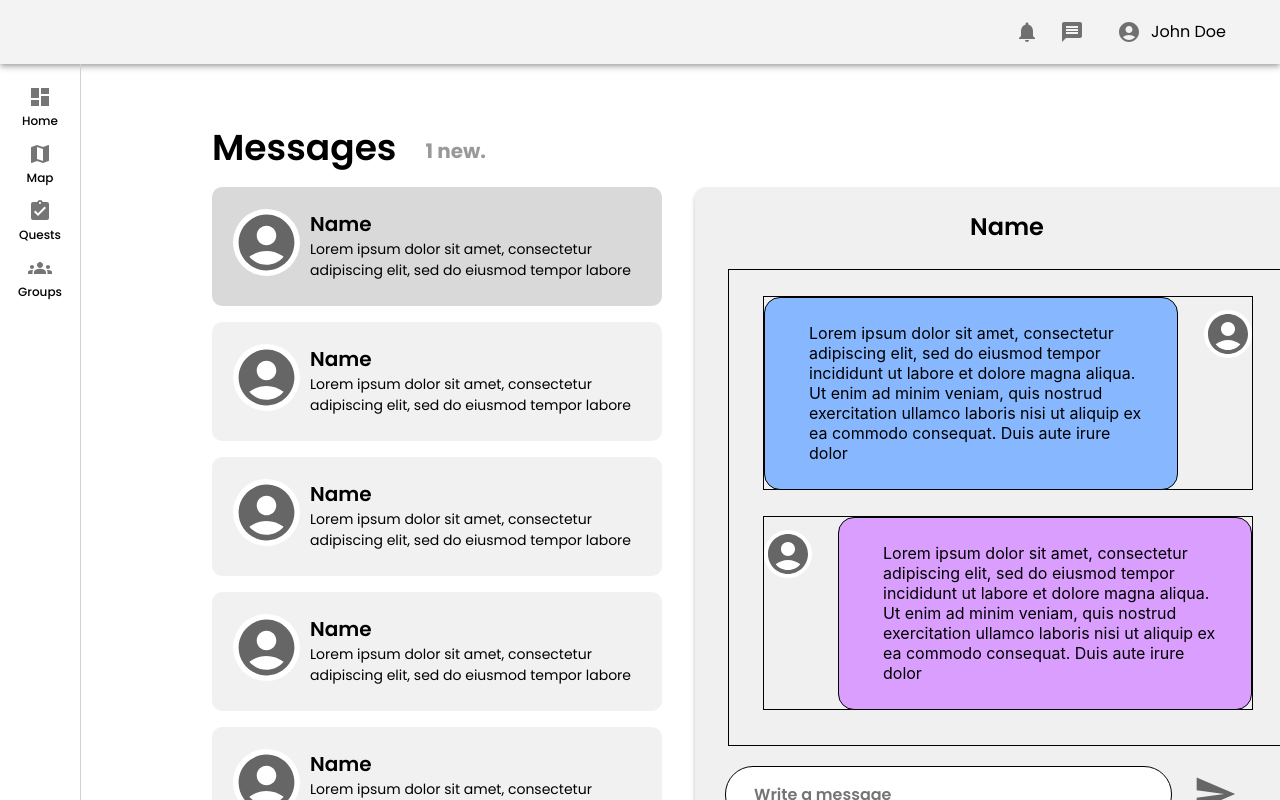
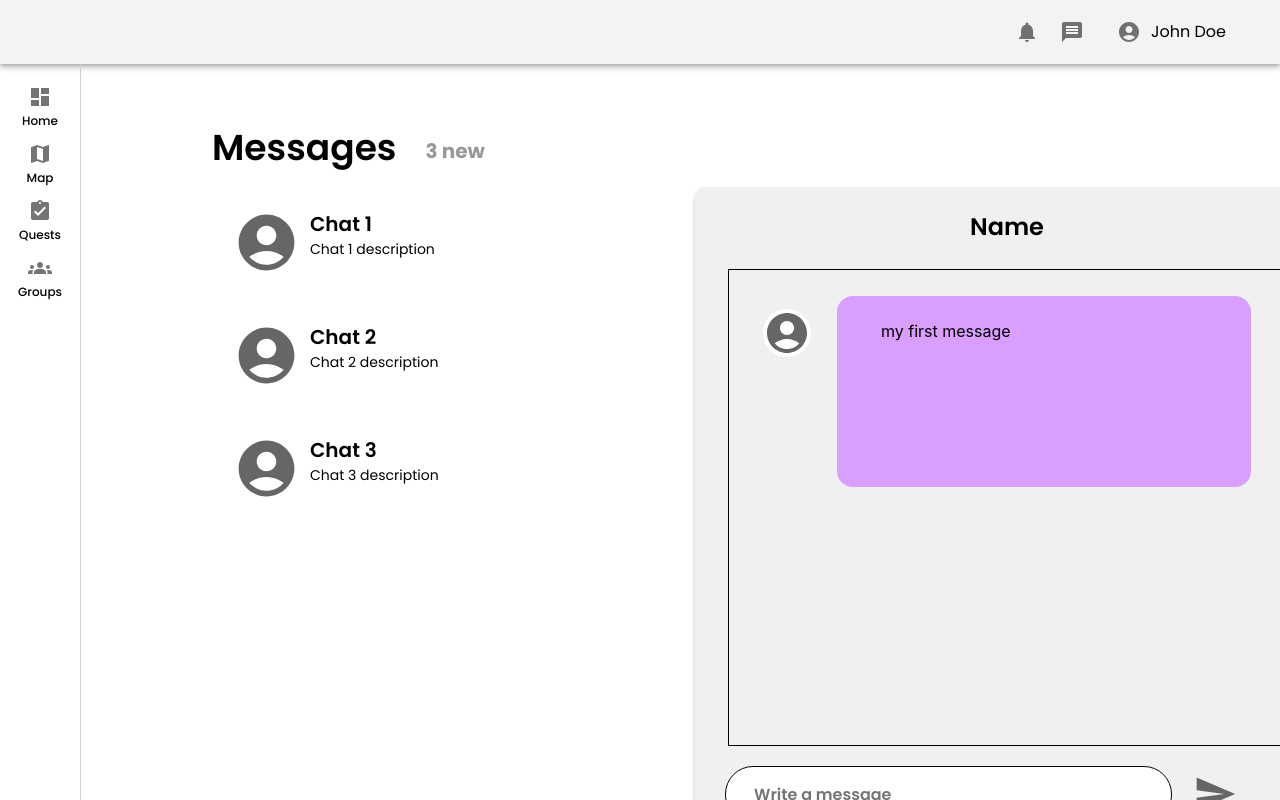
Before and after one commit to sandeep-bh-dev/Coquest-WebApp, a React (Create React App) app in the folder frontend/: page /message in a window 1280 px wide. Shown: the top 800 px of the page. Built offline with nearby package versions, Linux system fonts and the light colour scheme.

Commit message:
adding property to messages, still fixing bugs

```diff
--- a/frontend/src/pages/Message/Message.tsx
+++ b/frontend/src/pages/Message/Message.tsx
@@ -1,9 +1,96 @@
-import React from "react";
+import React, { useState } from "react";
 import "./style.css";
 import AccountCircleIcon from "@mui/icons-material/AccountCircle";
 import SendIcon from "@mui/icons-material/Send";
 import IconButton from "@mui/material/IconButton";
 import { styled } from "@mui/material/styles";
+
+const mockMessages = [
+	{
+		id: "chatID1",
+		members: ["zeeshanID", "zeeshanID1"],
+		name: "Chat 1",
+		description: "Chat 1 description",
+	},
+	{
+		id: "chatID2",
+		members: ["zeeshanID", "zeeshanID1"],
+		name: "Chat 2",
+		description: "Chat 2 description",
+	},
+	{
+		id: "chatID3",
+		members: ["zeeshanID", "zeeshanID1"],
+		name: "Chat 3",
+		description: "Chat 3 description",
+	},
+];
+const mockMessageContents = [
+	[
+		{
+			sentFrom: "zeeshanID",
+			message: "my first message",
+			time: "3/24/2023, 7:32:31 PM",
+			unreadBy: {
+				zeeshanID: 0,
+				zeeshanID1: 1,
+			},
+		},
+		// ... more messages for chatID1 ...
+	],
+	[
+		{
+			sentFrom: "zeeshanID",
+			message: "my 2nd message",
+			time: "3/24/2023, 7:37:51 PM",
+			unreadBy: {
+				zeeshanID: 1,
+				zeeshanID1: 0,
+			},
+		},
+		// ... more messages for chatID2 ...
+		{
+			sentFrom: "zeeshanID",
+			message: "my 2nd message",
+			time: "3/24/2023, 7:37:51 PM",
+			unreadBy: {
+				zeeshanID: 1,
+				zeeshanID1: 0,
+			},
+		},
+		{
+			sentFrom: "zeeshanID",
+			message: "my 2nd message",
+			time: "3/24/2023, 7:37:51 PM",
+			unreadBy: {
+				zeeshanID: 0,
+				zeeshanID1: 1,
+			},
+		},
+		// ... more messages for chatID2 ...
+	],
+	[
+		{
+			sentFrom: "zeeshanID",
+			message: "my 3rd message",
+			time: "3/24/2023, 7:37:51 PM",
+			unreadBy: {
+				zeeshanID: 1,
+				zeeshanID1: 1,
+			},
+		},
+		{
+			sentFrom: "zeeshanID",
+			message: "my 3rd message",
+			time: "3/24/2023, 7:37:51 PM",
+			unreadBy: {
+				zeeshanID: 0,
+				zeeshanID1: 1,
+			},
+		},
+	],
+	// ... more message content arrays for other chats ...
+];
 
 const StyledIcon = styled(AccountCircleIcon)({
 	fontSize: 67,
@@ -53,10 +140,18 @@ interface MessageCardProps {
 	icon: React.ReactElement<typeof AccountCircleIcon>;
 	name: string;
 	message: string;
+	onClick: () => void;
+	selected: boolean;
 }
 
-const MessageCard = ({ icon, name, message }: MessageCardProps) => (
-	<div className="messages-container-cards">
+const MessageCard = ({
+	icon,
+	name,
+	message,
+	onClick,
+	selected,
+}: MessageCardProps) => (
+	<div onClick={onClick}>
 		<div className="message-card-inner-div">
 			<div className="card-icon-div">{icon}</div>
 			<div className="card-content-wrapper">
@@ -80,85 +175,79 @@ const SelectedMessageCard = ({ icon, name, message }: MessageCardProps) => (
 );
 
 const Message = () => {
-	const messageCards = [...Array(6)].map((_, index) => (
+	const [selectedMessage, setSelectedMessage] = useState(0);
+	const [selectedMessageContent, setSelectedMessageContent] = useState<
+		{ sentFrom: string; message: string; time: string }[]
+	>(mockMessageContents[0]);
+
+	const messageCards = mockMessages.map((card, index) => (
 		<MessageCard
 			key={index}
 			icon={<StyledIcon />}
-			name="Name"
-			message="Lorem ipsum dolor sit amet, consectetur adipiscing elit, sed do eiusmod tempor labore "
+			name={card.name}
+			message={card.description}
+			onClick={() => {
+				setSelectedMessage(index);
+				// Replace the following line with the actual API call to fetch messages for the selected card
+				setSelectedMessageContent(mockMessageContents[index]);
+			}}
+			selected={selectedMessage === index}
 		/>
 	));
 
+	const currentUserId = "messagetest1"; // Replace this with the actual user ID of the current user
+	const chatContent = selectedMessageContent.map((message, index) => {
+		const isFromCurrentUser = message.sentFrom === currentUserId;
+
+		return (
+			<div
+				key={index}
+				className={`chat-content-container-${
+					isFromCurrentUser ? "from-this-user" : "from-other-user"
+				}`}
+			>
+				{isFromCurrentUser ? (
+					<>
+						<div className="chat-message-content-from-this-user">
+							<div className="chat-message-content-inner">
+								{message.message}
+							</div>
+						</div>
+						<div className="message-icon-div">
+							<StyledMessageIcon />
+						</div>
+					</>
+				) : (
+					<>
+						<div className="message-icon-div">
+							<StyledMessageIcon />
+						</div>
+						<div className="chat-message-content-from-other-user">
+							<div className="chat-message-content-inner">
+								{message.message}
+							</div>
+						</div>
+					</>
+				)}
+			</div>
+		);
+	});
+
 	return (
-		<div>
+		<div className="message">
 			<div className="title-container">
 				<h1 className="messages-title">Messages</h1>
-				<MessagesNumber number={1} />
+				<p className="messages-new-notify">3 new</p>
 			</div>
-
 			<div className="messages-container">
-				<div className="messages-container-left">
-					<SelectedMessageCard
-						icon={<StyledIcon />}
-						name="Name"
-						message="Lorem ipsum dolor sit amet, consectetur adipiscing elit, sed do eiusmod tempor labore "
-					/>
-
-					{messageCards}
-				</div>
+				<div className="messages-container-left">{messageCards}</div>
 				<div className="messages-container-right">
 					<div className="chat-name-div">Name</div>
 					<div
 						className="chat-container"
 						style={{ border: "1px solid black" }}
 					>
-						<div
-							className="chat-content-container-from-this-user"
-							style={{ border: "1px solid black" }}
-						>
-							<div
-								className="chat-message-content-from-this-user"
-								style={{ border: "1px solid black" }}
-							>
-								{" "}
-								<div className="chat-message-content-inner">
-									Lorem ipsum dolor sit amet, consectetur
-									adipiscing elit, sed do eiusmod tempor
-									incididunt ut labore et dolore magna aliqua.
-									Ut enim ad minim veniam, quis nostrud
-									exercitation ullamco laboris nisi ut aliquip
-									ex ea commodo consequat. Duis aute irure
-									dolor
-								</div>
-							</div>
-							<div className="message-icon-div">
-								<StyledMessageIcon />
-							</div>
-						</div>
-						<div
-							className="chat-content-container-from-other-user"
-							style={{ border: "1px solid black" }}
-						>
-							<div className="message-icon-div">
-								<StyledMessageIcon />
-							</div>
-
-							<div
-								className="chat-message-content-from-other-user"
-								style={{ border: "1px solid black" }}
-							>
-								{" "}
-								<div className="chat-message-content-inner">
-									Lorem ipsum dolor sit amet, consectetur
-									adipiscing elit, sed do eiusmod tempor
-									incididunt ut labore et dolore magna aliqua.
-									Ut enim ad minim veniam, quis nostrud
-									exercitation ullamco laboris nisi ut aliquip
-									ex ea commodo consequat. Duis aute irure
-									dolor
-								</div>
-							</div>
-						</div>
+						{chatContent}
 					</div>
 					<div className="chat-input-div">
 						<InputField />
--- a/frontend/src/pages/Message/style.css
+++ b/frontend/src/pages/Message/style.css
@@ -6,6 +6,7 @@
 	margin-top: 57px;
 	margin-left: 212px;
 }
+
 .messages-title {
 	/* H1 */
 	font-family: "Poppins";
@@ -44,18 +45,25 @@
 	width: 450px;
 	height: 929px;
 }
-.selected-messages-container-cards {
+.messages-container-cards {
 	width: 450px;
 	height: 119px;
 
 	background: #d9d9d9;
 	border-radius: 10px;
 }
-.messages-container-cards {
+.messages-container-cards-read {
 	width: 450px;
 	height: 119px;
 
 	background: #f1f1f1;
+	border-radius: 10px;
+}
+.messages-container-cards-unread {
+	width: 450px;
+	height: 119px;
+
+	background: #d9d9d9;
 	border-radius: 10px;
 }
 .message-card-inner-div {
```
